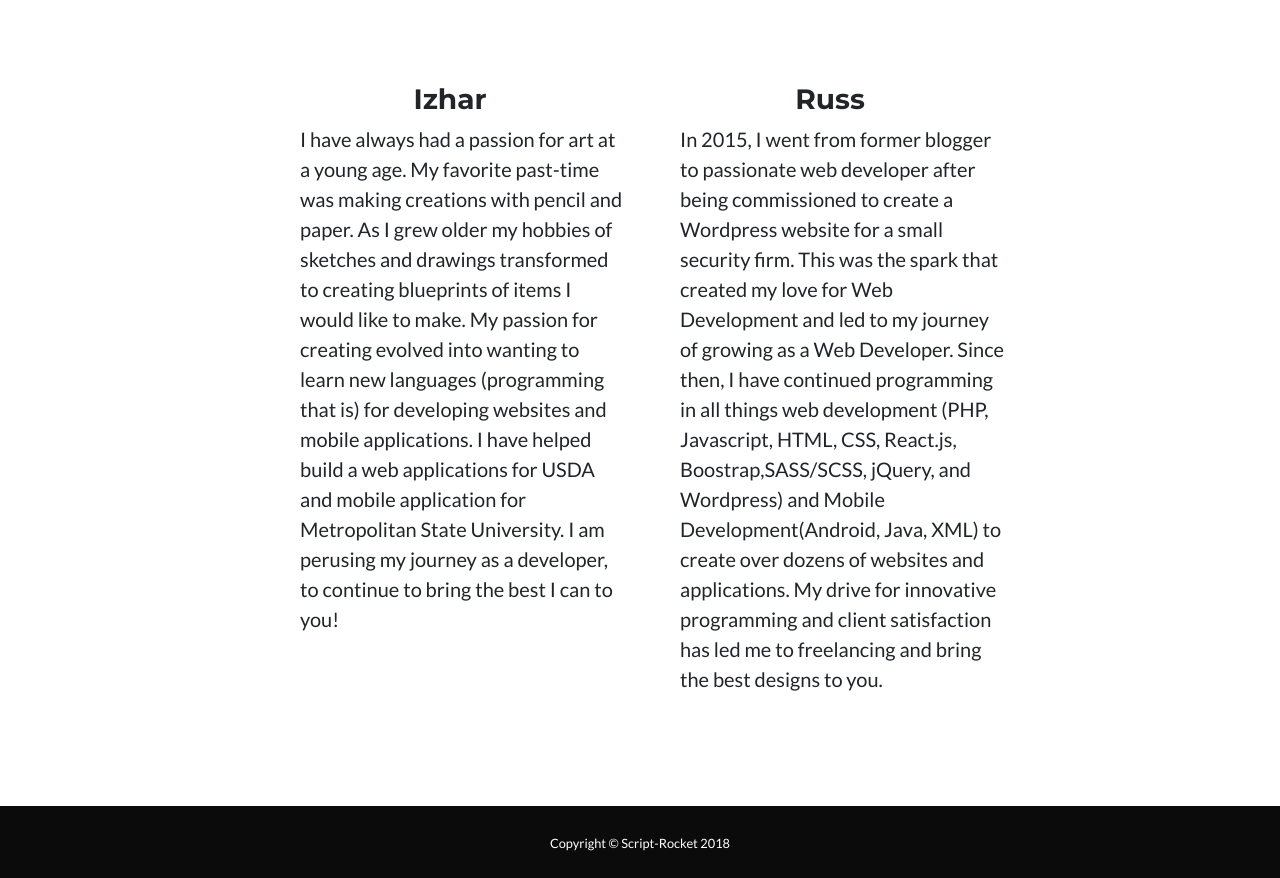
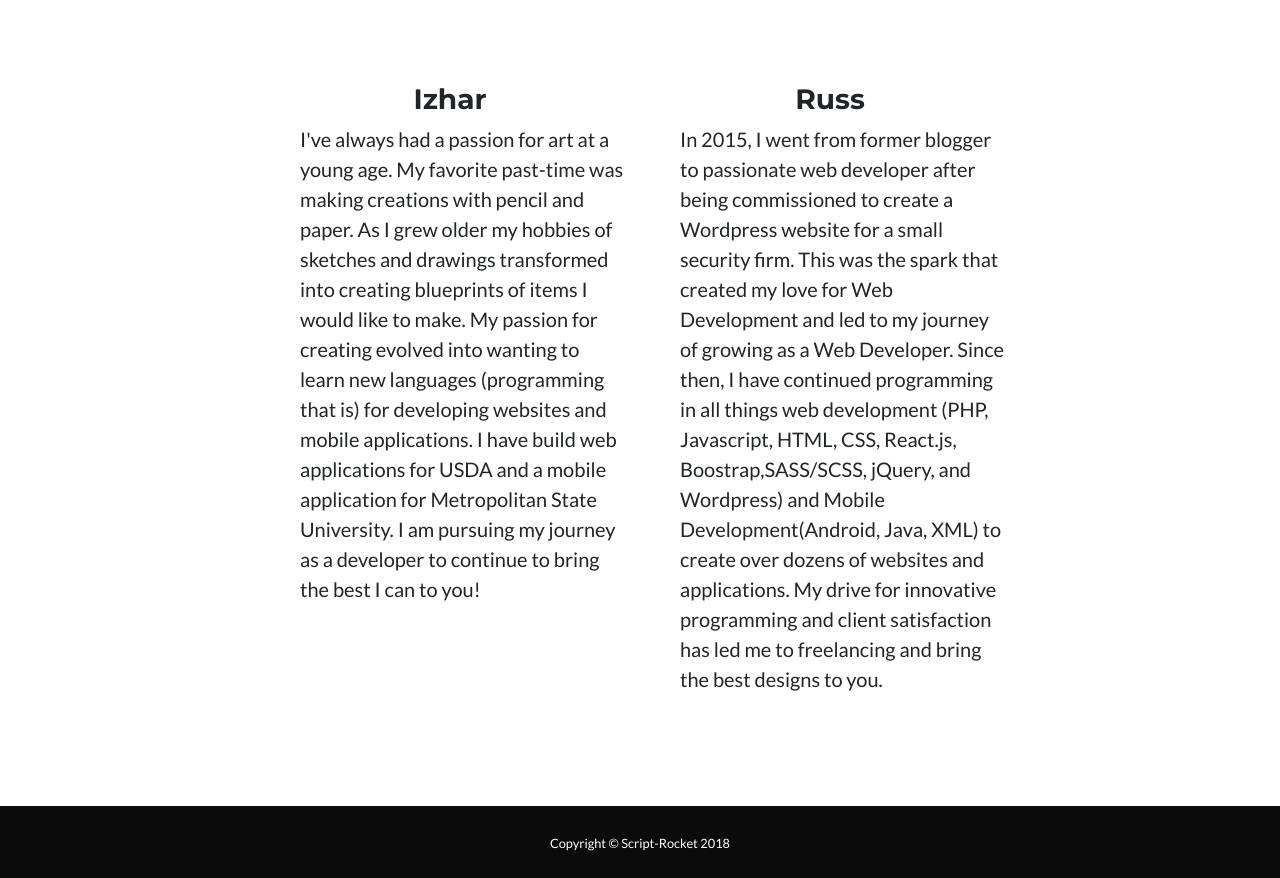
Before and after one commit to ScriptRocket/sr-website, a plain HTML site: page index.html in a window 1280 px wide. Shown: the part 2460-3338 px from the top of the page. Drawn offline with Linux system fonts and the light colour scheme; a script that the page names is missing.

Commit message:
Updated About content

```diff
--- a/index.html
+++ b/index.html
@@ -195,11 +195,11 @@
         <div class="col-lg-4 ml-auto">
           <img class="img-fluid" src="img/circleIzhar.png" alt="">
           <h3>Izhar</h3>
-          <p class="lead">I have always had a passion for art at a young age. My favorite past-time was making creations with pencil and
-            paper. As I grew older my hobbies of sketches and drawings transformed to creating blueprints of items I would
+          <p class="lead">I've always had a passion for art at a young age. My favorite past-time was making creations with pencil and
+            paper. As I grew older my hobbies of sketches and drawings transformed into creating blueprints of items I would
             like to make. My passion for creating evolved into wanting to learn new languages (programming that is) for developing
-            websites and mobile applications. I have helped build a web applications for USDA and mobile application for
-            Metropolitan State University. I am perusing my journey as a developer, to continue to bring the best I can to
+            websites and mobile applications. I have build web applications for USDA and a mobile application for
+            Metropolitan State University. I am pursuing my journey as a developer to continue to bring the best I can to
             you!</p>
         </div>
         <div class="col-lg-4 mr-auto">
```
